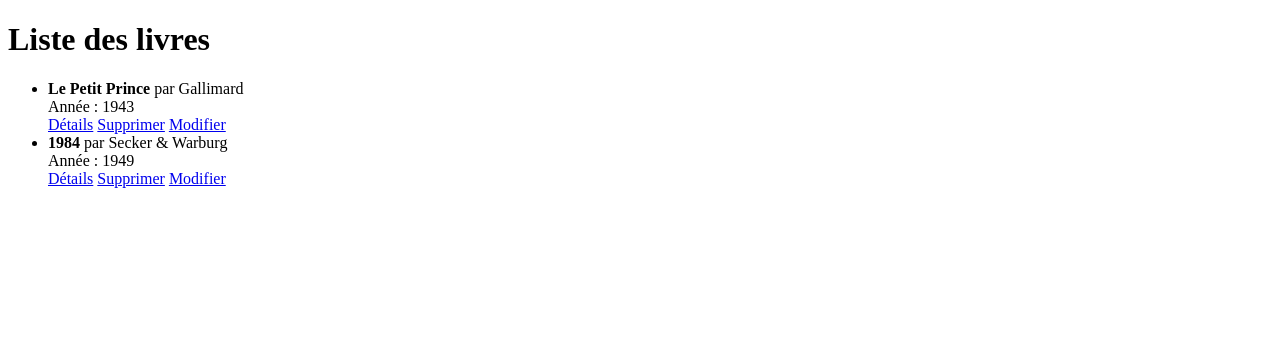
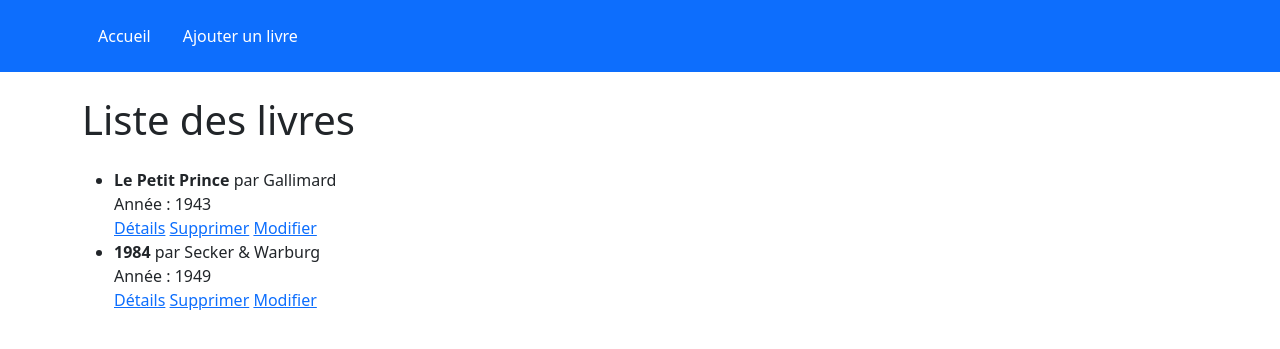
Before and after one commit to ozjr91/FW1-TP-nn, a Django app: page /book/ in a window 1280 px wide. Shown: the top 349 px of the page. Run offline with Django 5.2, Linux system fonts and the light colour scheme; data comes from the database, SQL or seed files in the repository; some libraries are stand-ins or nearby versions.

Commit message:
ajouter bootstrap

```diff
--- a/dockerTP3/tp3/bonnes_lectures/templates/all_books.html
+++ b/dockerTP3/tp3/bonnes_lectures/templates/all_books.html
@@ -1,15 +1,21 @@
+{% extends 'base.html' %}
+{% load static %}
+
 <!DOCTYPE html>
 <html>
     <head>
         <meta charset="UTF-8">
-        <title>Liste de livres</title>
+        <title>{% block title %}Bonnes Lectures{% endblock %}</title>
+        <link rel="stylesheet" type="text/css" href="{% static 'css/styles.css' %}">
     </head>
     <body>
-        <h1>Liste des livres</h1>
-        <ul>
+
+        {% block content %}
+        <h1 class="mb-4">Liste des livres</h1>
+        <ul class="List-group">
             {% for book in books %}
 
-            <li>
+            <li class="List-group-item">
                 <strong>{{ book.title }}</strong> par {{ book.publisher }}
                 <br>
                 Année : {{ book.year }}
@@ -20,5 +26,6 @@
             </li>
             {% endfor %}
         </ul>
+        {%endblock %}
     </body>
 </html>
--- /dev/null
+++ b/dockerTP3/tp3/bonnes_lectures/templates/base.html
@@ -0,0 +1,23 @@
+<!DOCTYPE html>
+<html>
+    <head>
+        <title>{%block title %}Bonnes Lectures{%endblock%}</title>
+        <meta charset="UTF-8">
+        <meta name="viewport" content="width=device-width, initial-scale=1.0">
+        <link href="https://cdn.jsdelivr.net/npm/bootsrap@5.3.0-alpha3/dist/css/bootstrap.min.css" rel="stylesheet">
+    </head>
+    <body>
+        <header class="bg-primary text-white p-3">
+            <nav class="container">
+                <ul class="nav">
+                    <li class="nav-item"><a class="nav-link text-white" href="{%url 'all_books'%}">Accueil</a></li>
+                    <li class="nav-item"><a class="nav-link text-white" href="{% url 'add_book' %}">Ajouter un livre</a></li>
+                </ul>
+            </nav>
+        </header>
+        <main class="container mt-4">
+            {%block content%}{%endblock%}
+        </main>
+        <script src="https://cdn.jsdelivr.net/npm/bootstrap@5.3.0-alpha3/dist/js/bootstrap.bundle.min.js"></script>
+    </body>
+</html>
--- a/dockerTP3/tp3/bonnes_lectures/templates/delete_book.html
+++ b/dockerTP3/tp3/bonnes_lectures/templates/delete_book.html
@@ -3,7 +3,10 @@
 <head>
     <title>Supprimer un Livre</title>
 </head>
+
 <body>
+    {%extends 'base.html'%}
+    {%block content%}
     <h1>Voulez-vous vraiment supprimer ce livre ?</h1>
     <p><strong>{{ book.title }}</strong> par {{ book.publisher }}</p>
     <form method="post">
@@ -11,5 +14,6 @@
         <button type="submit">Confirmer la suppression</button>
     </form>
     <a href="{% url 'all_books' %}">Annuler</a>
+    {%endblock%}
 </body>
 </html>
--- a/dockerTP3/tp3/tp3/settings.py
+++ b/dockerTP3/tp3/tp3/settings.py
@@ -38,6 +38,7 @@
     'django.contrib.messages',
     'django.contrib.staticfiles',
     'bonnes_lectures',
+
 ]
 
 MIDDLEWARE = [
```
Also changed, not shown: dockerTP3/tp3/bonnes_lectures/static/css/styles.css (added, +13 -0 lines).
